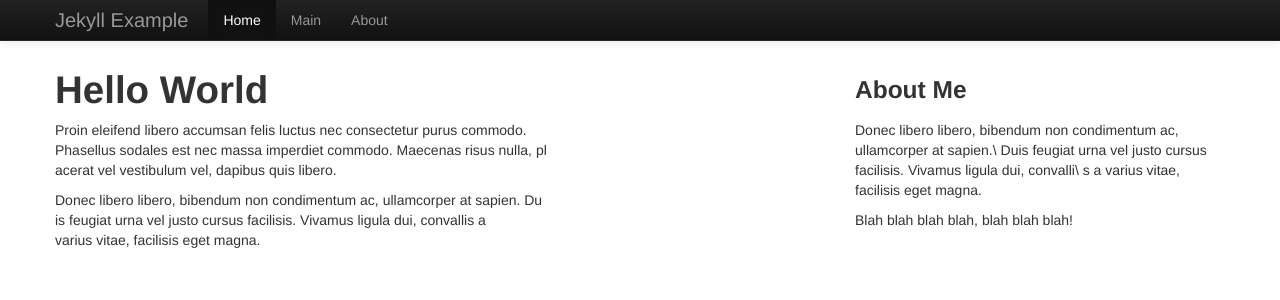
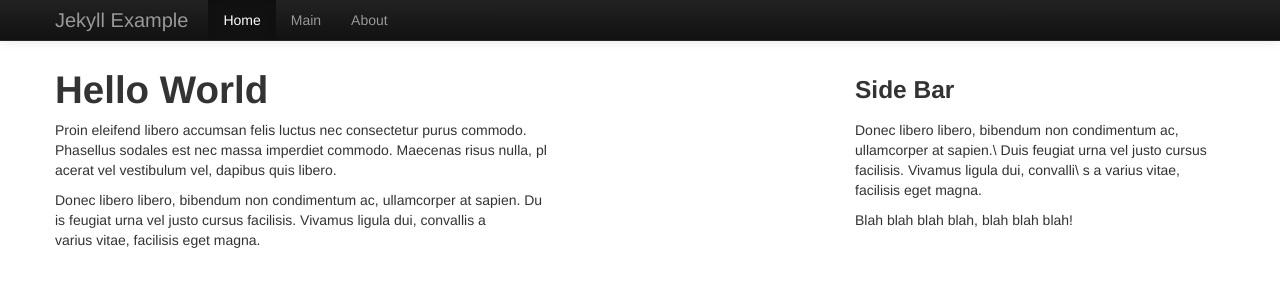
Before and after one commit to andrew-drake/jekyll-test, a Jekyll site: the page built from index.md, in a window 1280 px wide. Shown: the top 300 px of the page. Built offline with Jekyll 4.4.1, drawn with Linux system fonts in a browser that asks for light colours; Markdown is read by kramdown in place of the engine named in the settings.

Commit message:
updated sidebar

```diff
--- a/_includes/sidebar.html
+++ b/_includes/sidebar.html
@@ -1,4 +1,4 @@
-<h3>About Me</h3>
+<h3>Side Bar</h3>
 
 <p>Donec libero libero, bibendum non condimentum ac, ullamcorper at sapien.\
  Duis feugiat urna vel justo cursus facilisis. Vivamus ligula dui, convalli\
```
